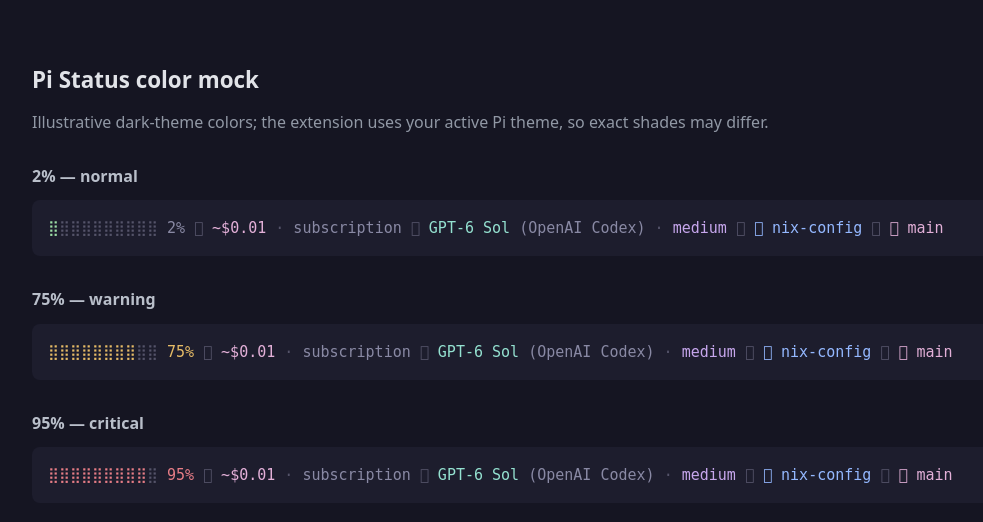
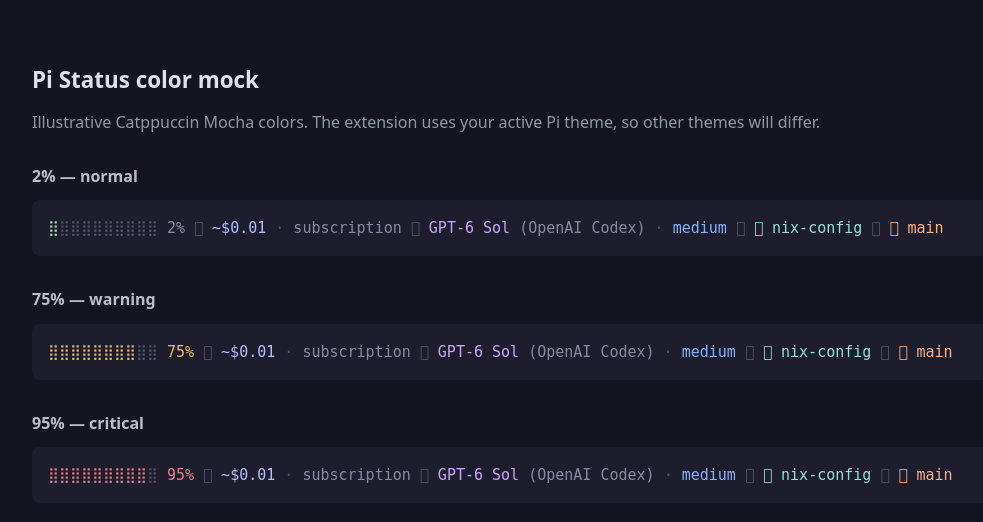
Before and after one commit to pi-contrib/pi-status, a website: page docs/color-preview.html in a window 1280 px wide. Shown: the whole page, without its empty margins (58-1041 px from the left). Drawn offline with Linux system fonts and the light colour scheme.

Commit message:
fix: distinguish footer segment colors in Catppuccin

```diff
--- a/docs/color-preview.html
+++ b/docs/color-preview.html
@@ -14,25 +14,25 @@
     .footer { background: #1d1d2d; padding: 1rem; border-radius: 8px; overflow-x: auto; white-space: nowrap; font: 15px/1.6 ui-monospace, 'Symbols Nerd Font', 'DejaVu Sans Mono', monospace; }
     .fill { color: #9cdea6; } .empty, .sep { color: #55546a; }
     .muted { color: #8989a4; } .text { color: #e1e3e8; }
-    .accent { color: #94e1d0; } .thinking { color: #c7a7ed; }
-    .dir { color: #94b8ff; } .branch { color: #e3b0d8; }
+    .accent { color: #cba6f7; } .thinking { color: #89b4fa; }
+    .dir { color: #94e2d5; } .branch { color: #fab387; } .cost { color: #b4befe; }
     .warning { color: #e6bb66; } .error { color: #e77d86; }
   </style>
 </head>
 <body>
   <h1>Pi Status color mock</h1>
-  <p>Illustrative dark-theme colors; the extension uses your active Pi theme, so exact shades may differ.</p>
+  <p>Illustrative Catppuccin Mocha colors. The extension uses your active Pi theme, so other themes will differ.</p>
   <section>
     <h2>2% — normal</h2>
-    <div class="footer"><span class="fill">⣿</span><span class="empty">⣿⣿⣿⣿⣿⣿⣿⣿⣿</span> <span class="muted">2%</span><span class="sep">  </span><span class="branch">~$0.01</span><span class="sep"> · </span><span class="muted">subscription</span><span class="sep">  </span><span class="accent">GPT-6 Sol</span> <span class="muted">(OpenAI Codex)</span><span class="sep"> · </span><span class="thinking">medium</span><span class="sep">  </span><span class="dir"> nix-config</span><span class="sep">  </span><span class="branch"> main</span></div>
+    <div class="footer"><span class="fill">⣿</span><span class="empty">⣿⣿⣿⣿⣿⣿⣿⣿⣿</span> <span class="muted">2%</span><span class="sep">  </span><span class="cost">~$0.01</span><span class="sep"> · </span><span class="muted">subscription</span><span class="sep">  </span><span class="accent">GPT-6 Sol</span> <span class="muted">(OpenAI Codex)</span><span class="sep"> · </span><span class="thinking">medium</span><span class="sep">  </span><span class="dir"> nix-config</span><span class="sep">  </span><span class="branch"> main</span></div>
   </section>
   <section>
     <h2>75% — warning</h2>
-    <div class="footer"><span class="warning">⣿⣿⣿⣿⣿⣿⣿⣿</span><span class="empty">⣿⣿</span> <span class="warning">75%</span><span class="sep">  </span><span class="branch">~$0.01</span><span class="sep"> · </span><span class="muted">subscription</span><span class="sep">  </span><span class="accent">GPT-6 Sol</span> <span class="muted">(OpenAI Codex)</span><span class="sep"> · </span><span class="thinking">medium</span><span class="sep">  </span><span class="dir"> nix-config</span><span class="sep">  </span><span class="branch"> main</span></div>
+    <div class="footer"><span class="warning">⣿⣿⣿⣿⣿⣿⣿⣿</span><span class="empty">⣿⣿</span> <span class="warning">75%</span><span class="sep">  </span><span class="cost">~$0.01</span><span class="sep"> · </span><span class="muted">subscription</span><span class="sep">  </span><span class="accent">GPT-6 Sol</span> <span class="muted">(OpenAI Codex)</span><span class="sep"> · </span><span class="thinking">medium</span><span class="sep">  </span><span class="dir"> nix-config</span><span class="sep">  </span><span class="branch"> main</span></div>
   </section>
   <section>
     <h2>95% — critical</h2>
-    <div class="footer"><span class="error">⣿⣿⣿⣿⣿⣿⣿⣿⣿</span><span class="empty">⣿</span> <span class="error">95%</span><span class="sep">  </span><span class="branch">~$0.01</span><span class="sep"> · </span><span class="muted">subscription</span><span class="sep">  </span><span class="accent">GPT-6 Sol</span> <span class="muted">(OpenAI Codex)</span><span class="sep"> · </span><span class="thinking">medium</span><span class="sep">  </span><span class="dir"> nix-config</span><span class="sep">  </span><span class="branch"> main</span></div>
+    <div class="footer"><span class="error">⣿⣿⣿⣿⣿⣿⣿⣿⣿</span><span class="empty">⣿</span> <span class="error">95%</span><span class="sep">  </span><span class="cost">~$0.01</span><span class="sep"> · </span><span class="muted">subscription</span><span class="sep">  </span><span class="accent">GPT-6 Sol</span> <span class="muted">(OpenAI Codex)</span><span class="sep"> · </span><span class="thinking">medium</span><span class="sep">  </span><span class="dir"> nix-config</span><span class="sep">  </span><span class="branch"> main</span></div>
   </section>
 </body>
 </html>
```
Also changed, not shown: src/footer.ts (+5 -3 lines), test/footer.test.ts (+8 -0 lines).
